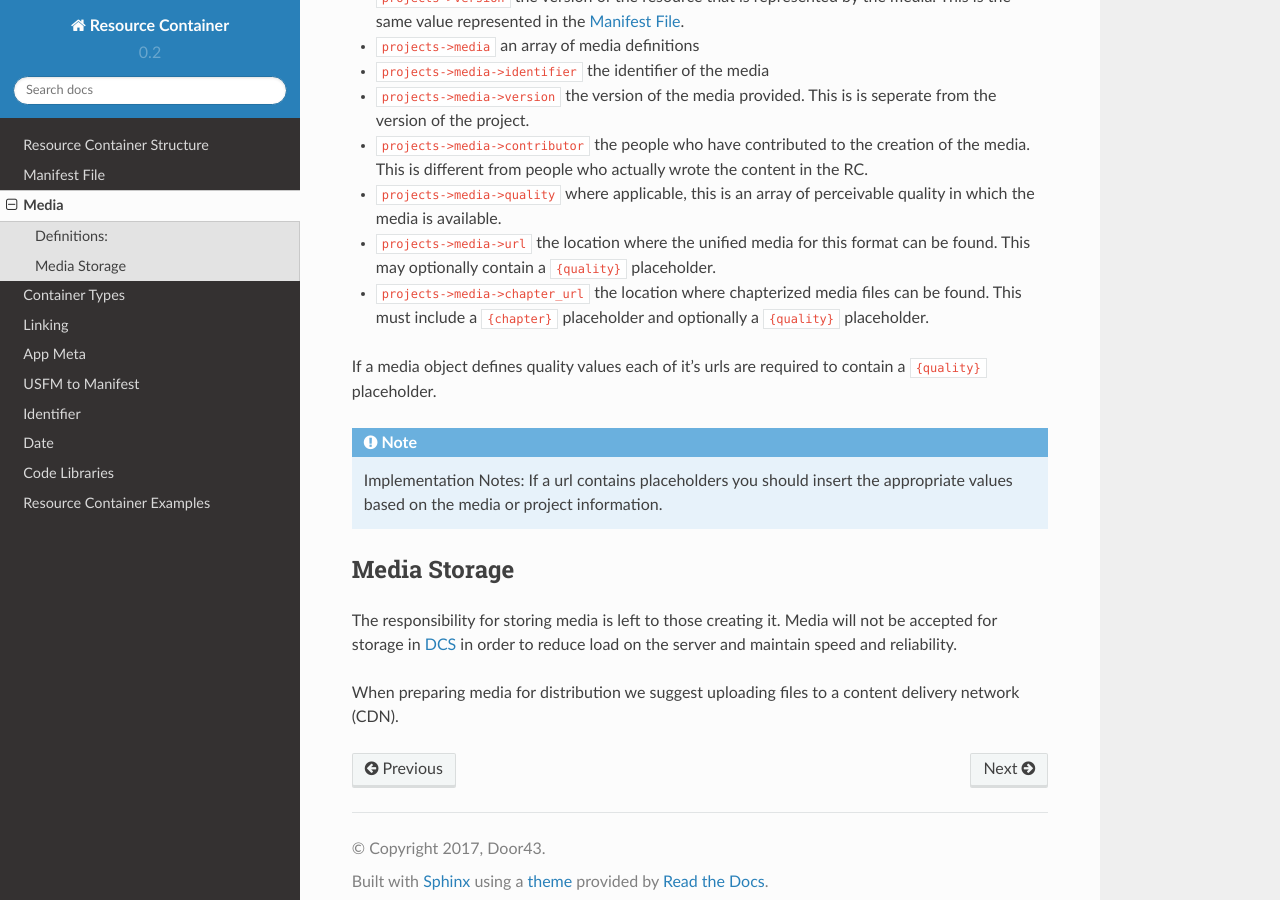
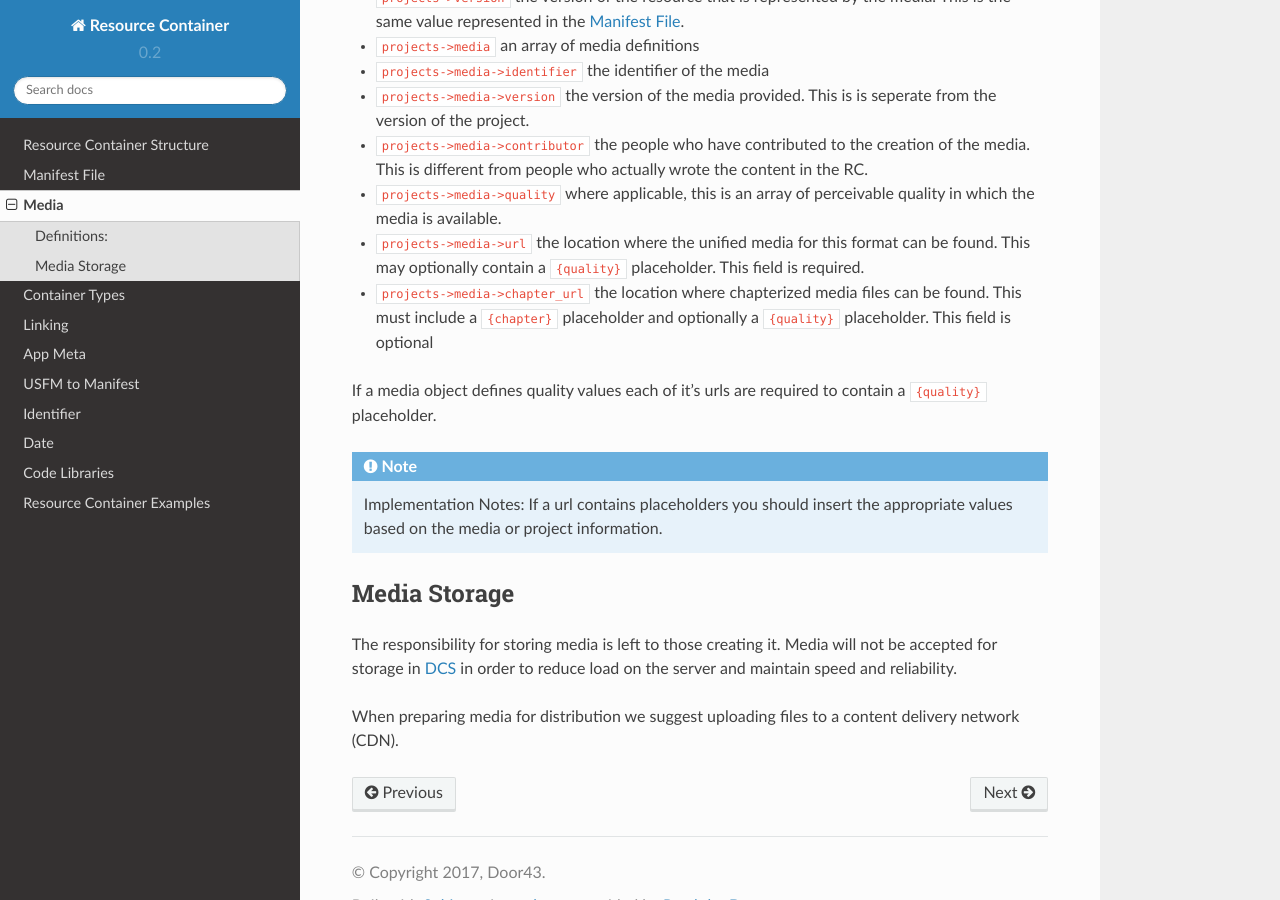
Before and after one commit to unfoldingWord-dev/Resource-Container, a Sphinx documentation site: the page built from docs/media.rst, in a window 1280 px wide and 900 px high, scrolled down 1046 px. Built offline with Sphinx 7.4.7 and the Read the Docs theme 2.0.0, drawn with Linux system fonts in a browser that asks for light colours.

Commit message:
specified that media url field is required while chapter_url is optional

```diff
--- a/docs/media.rst
+++ b/docs/media.rst
@@ -56,8 +56,8 @@ Definitions:
 - ``projects->media->version`` the version of the media provided. This is is seperate from the version of the project.
 - ``projects->media->contributor`` the people who have contributed to the creation of the media. This is different from people who actually wrote the content in the RC.
 - ``projects->media->quality`` where applicable, this is an array of perceivable quality in which the media is available.
-- ``projects->media->url`` the location where the unified media for this format can be found. This may optionally contain a ``{quality}`` placeholder.
-- ``projects->media->chapter_url`` the location where chapterized media files can be found. This must include a ``{chapter}`` placeholder and optionally a ``{quality}`` placeholder.
+- ``projects->media->url`` the location where the unified media for this format can be found. This may optionally contain a ``{quality}`` placeholder. This field is required.
+- ``projects->media->chapter_url`` the location where chapterized media files can be found. This must include a ``{chapter}`` placeholder and optionally a ``{quality}`` placeholder. This field is optional
 
 If a media object defines quality values each of it's urls are required to contain a ``{quality}`` placeholder.
 
```
